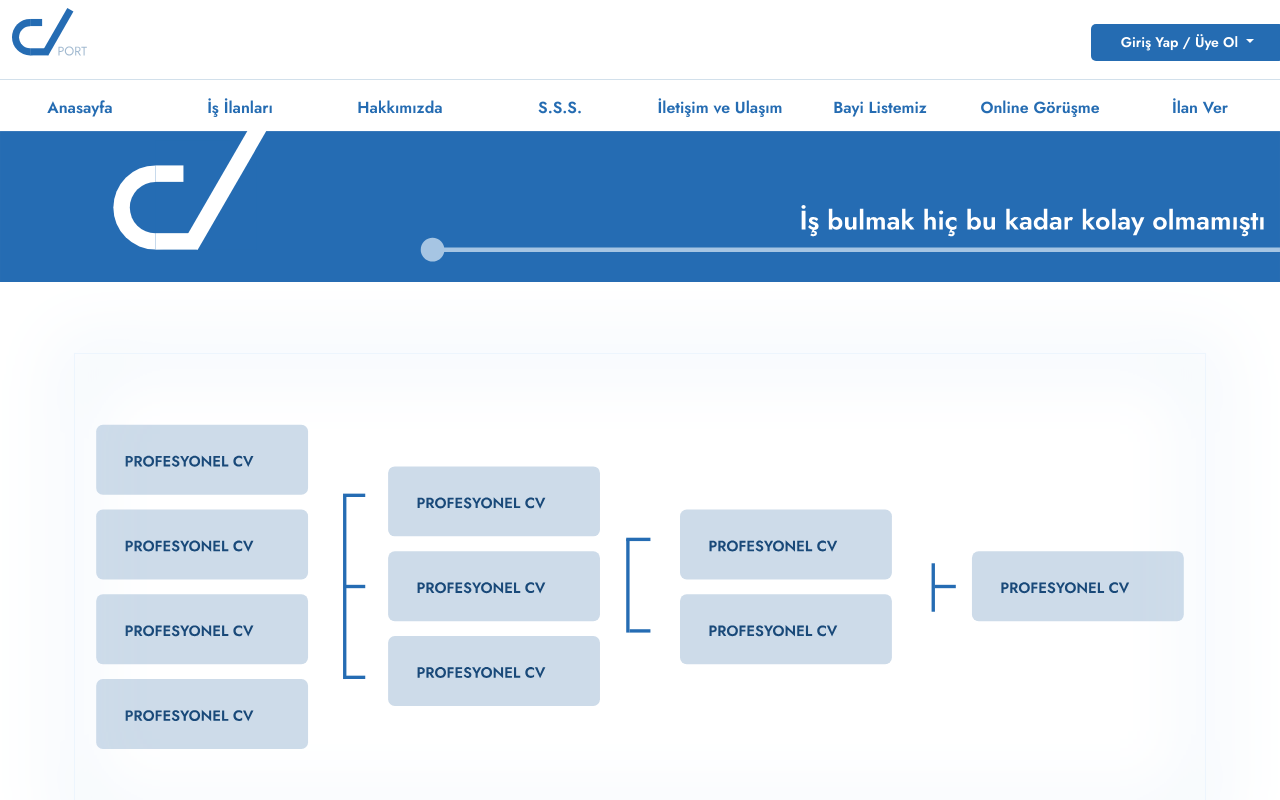
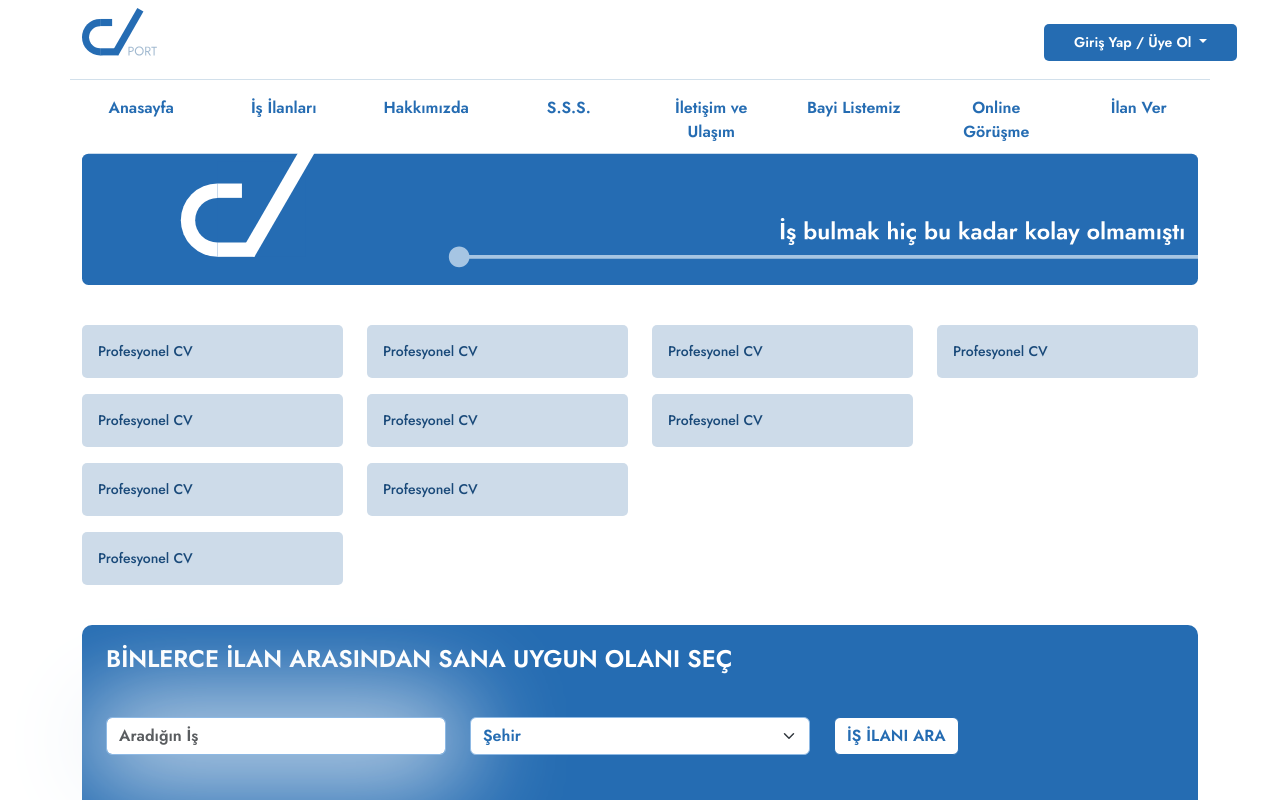
Before and after one commit to aysellunlu/cv-port, a React (Create React App) app in the folder cv-port/: page / in a window 1280 px wide. Shown: the top 800 px of the page. Built offline with nearby package versions, Linux system fonts and the light colour scheme.

Commit message:
create destination component and mainpage's css effects

```diff
--- /dev/null
+++ b/cv-port/src/Components/Destination.js
@@ -0,0 +1,42 @@
+import React, { Fragment } from "react";
+import { Container, Col, Row, Image, Button } from "react-bootstrap";
+
+const Destination = () => {
+  return (
+    <React.Fragment>
+      <Row>
+        <Col lg={3}>
+          <div className="pt-4 pb-4">
+            <div className="destination-block p-3 mt-3 ">Profesyonel CV</div>
+            <div className="destination-block p-3 mt-3">Profesyonel CV</div>
+            <div className="destination-block p-3 mt-3">Profesyonel CV</div>
+            <div className="destination-block p-3 mt-3 mb-3">
+              Profesyonel CV
+            </div>
+          </div>
+        </Col>
+        <Col lg={3}>
+          <div className="pt-4 pb-4">
+            <div className="destination-block p-3 mt-3">Profesyonel CV</div>
+            <div className="destination-block p-3 mt-3">Profesyonel CV</div>
+            <div className="destination-block p-3 mt-3">Profesyonel CV</div>
+          </div>
+        </Col>
+
+        <Col lg={3}>
+          <div className="pt-4 pb-4">
+            <div className="destination-block p-3 mt-3">Profesyonel CV</div>
+            <div className="destination-block p-3 mt-3">Profesyonel CV</div>
+          </div>
+        </Col>
+        <Col lg={3}>
+          <div className="pt-4 pb-4">
+            <div className="destination-block p-3 mt-3">Profesyonel CV</div>
+          </div>
+        </Col>
+      </Row>
+    </React.Fragment>
+  );
+};
+
+export default Destination;
--- a/cv-port/src/Components/Privileges.js
+++ b/cv-port/src/Components/Privileges.js
@@ -7,6 +7,7 @@ import "../Styles/MainPage.css";
 function Privileges() {
   return (
     <React.Fragment>
+      <Container>
       <div className="bg-privileges mb-5">
         <Container className="pb-5">
           <div className="privileges-header pb-5 pt-5">
@@ -42,6 +43,7 @@ Api Entegrasyonu
           </Row>
         </Container>
       </div>
+      </Container>
     </React.Fragment>
   );
 }
--- a/cv-port/src/Layout/Header.js
+++ b/cv-port/src/Layout/Header.js
@@ -12,7 +12,7 @@ import Container from "react-bootstrap/esm/Container";
 
 function Header() {
   return (
-    <div className="container-fluid">
+    <Container>
       <Row className="mt-2 line-header">
         <Col className="col-lg-10 ">
           <Image src={Logo} width={75} />
@@ -27,7 +27,7 @@ function Header() {
                     id="basic-nav-dropdown"
                   >
                     <NavDropdown.Item href="#action/3.1">
-                      <Button className="signup-btn px-5">
+                      <Button className="signup-btn px-5 ">
                         <div className="col px-2"> Üye Ol</div>
                       </Button>
                     </NavDropdown.Item>
@@ -61,6 +61,7 @@ function Header() {
           </Navbar>
         </Col>
       </Row>
+      <div>
       <Row className="mt-3 text-center">
         <Col>
           <div className="tab-menu-text" type="button" href="/homepage">
@@ -103,7 +104,8 @@ function Header() {
           </div>
         </Col>
       </Row>
-    </div>
+      </div>
+    </Container>
   );
 }
 
--- a/cv-port/src/Pages/CompanyLogin.js
+++ b/cv-port/src/Pages/CompanyLogin.js
@@ -60,10 +60,6 @@ function CompanyLogin() {
                 <Form.Label>Şifre :</Form.Label>
                 <Form.Control type="password" />
               </Form.Group>
-              <Form.Group
-                className="mb-3"
-                controlId="formBasicCheckbox"
-              ></Form.Group>
               <div
                 className="d-flex flex-row-reverse forget-password mb-3"
                 type="button"
--- a/cv-port/src/Pages/MainPage.js
+++ b/cv-port/src/Pages/MainPage.js
@@ -12,16 +12,24 @@ import HumanResources from "../Components/HumanResources";
 import SSS from "../Components/SSS";
 import Container from "react-bootstrap/esm/Container";
 import Privileges from "../Components/Privileges";
+import Destination from "../Components/Destination";
 
 function MainPage() {
   return (
     <React.Fragment>
-      <Image src={Banner} width="100%" />
-      <div>
-        <Image src={MainImg1} width="100%" />
-      </div>
-      <AnnouncementMain />
-      <HighLights />
+      <Container>
+        <div className="banner-style">
+           <Image src={Banner} width="100%" />
+        </div>
+
+        {/* <div >
+          <Image src={MainImg1} width="100%" />
+        </div> */}
+        <Destination/>
+        <AnnouncementMain />
+        <HighLights />
+      </Container>
+
       <Container>
         <Row className="mt-5 mb-5">
           <Col>
--- a/cv-port/src/Styles/Header.css
+++ b/cv-port/src/Styles/Header.css
@@ -38,10 +38,24 @@
   border-bottom: #d2e0eb 1px solid;
   padding-bottom: 10px;
 }
+@keyframes homepagemove {
+  from {
+    color: #d9eafa;
+    font-family: "Jost", sans-serif;
+    font-weight: 600 !important;
+    font-size: 12px;
+  }
+  to {
+    color: #256cb2;
+    font-family: "Jost", sans-serif;
+    font-weight: 600 !important;
+  }
+}
 .tab-menu-text {
   color: #256cb2 !important;
   font-family: "Jost", sans-serif;
   font-weight: 600 !important;
+  animation: homepagemove 2s;
 }
 .tab-menu-text:hover {
   color: #7f9db5 !important;
--- a/cv-port/src/Styles/MainPage.css
+++ b/cv-port/src/Styles/MainPage.css
@@ -5,6 +5,7 @@
 }
 .bg-highlights {
   background-color: #e4ebf1;
+  border-radius: 10px;
 }
 .header-highlights {
   color: #256cb2;
@@ -19,10 +20,24 @@
   border-radius: 10px;
   box-shadow: 0px 4px 4px rgba(0, 0, 0, 0.25);
 }
+.card:hover {
+  background: #c3d2e9;
+  border: #c3d2e9 1px solid;
+  border-radius: 10px;
+  box-shadow: 0px 4px 4px rgba(0, 0, 0, 0.25);
+  transition-duration: 2s;
+}
 .job-style {
   color: #09075d;
   font-weight: 600;
   font-family: "Jost", sans-serif !important;
+}
+.job-style:hover {
+  color: #3675d3;
+  font-size: 20px;
+  font-weight: 600;
+  font-family: "Jost", sans-serif !important;
+  transition-duration: 2s;
 }
 .company-name {
   color: #256cb2;
@@ -57,6 +72,7 @@
 }
 .bg-color {
   background-color: #256cb2;
+  border-radius: 10px;
 }
 .header {
   color: white;
@@ -86,18 +102,21 @@
   border-color: #8eb9e4;
 }
 .popular-button:hover {
-  background-color: #8eb9e4 !important;
-  color: #256cb2 !important;
+  background-color: #e7eef5 !important;
+  color: #162533 !important;
   font-weight: 600;
   font-family: "Jost", sans-serif;
-  border-color: #8eb9e4;
+  border-color: #e7eef5;
+  box-shadow: 0px 2px 20px 4px #e7eef5;
+  transition-duration: 1s;
+
 }
 .form-control {
   color: #256cb2 !important;
   border: #8eb9e4 1px solid !important;
   font-family: "Jost", sans-serif !important;
   font-weight: 600;
-  box-shadow: 0px 4px 100px 20px #E7EEF5;
+  box-shadow: 0px 4px 100px 20px #e7eef5;
 
 }
 
@@ -109,6 +128,7 @@
 }
 .bg-privileges {
   background-color: #e4ebf1;
+  border-radius: 10px;
 }
 .privileges-header {
   color: #256cb2;
@@ -159,3 +179,42 @@
   font-family: "Jost", sans-serif !important;
   color: #256cb2;
 }
+.banner-style {
+  border-radius: 10px;
+}
+
+@keyframes destination-move {
+  from {
+    background-color: #eff3f8;
+    color: #d9eafa;
+    font-family: "Jost", sans-serif;
+    font-weight: 600 !important;
+    font-size: 12px;
+  }
+  to {
+    color: #256cb2;
+    font-family: "Jost", sans-serif;
+    font-weight: 600 !important;
+  }
+}
+
+.destination-block {
+  background-color: #cddbe9;
+  color: #194979;
+  font-family: "Jost", sans-serif !important;
+  font-weight: 500;
+  border-radius: 5px;
+  font-size: 14px;
+  z-index: 1;
+  animation: destination-move 2s;
+}
+.destination-block:hover {
+  background-color: #7dacdb;
+  color: #194979;
+  font-family: "Jost", sans-serif !important;
+  font-weight: 600;
+  z-index: 3;
+  font-size: 16px;
+  box-shadow: 0px 4px 50px #2e87da;
+  transition-duration: 2s;
+}
```
Also changed, not shown: cv-port/src/img/banner-1.svg.
